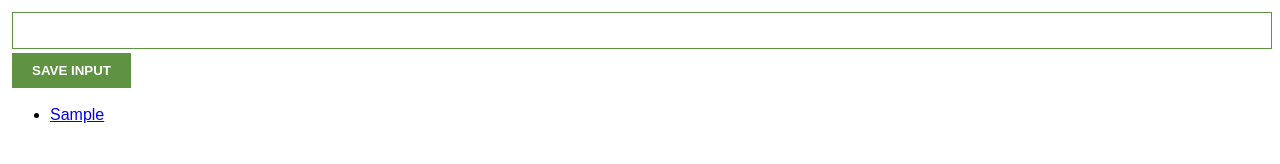
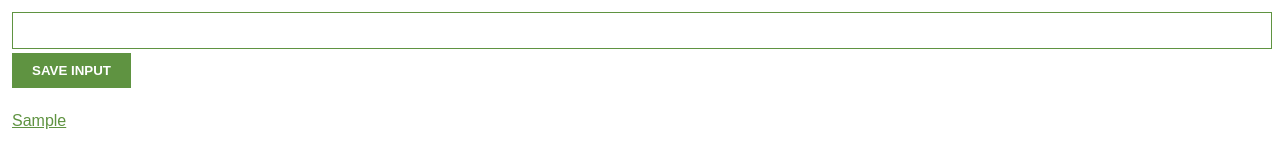
Before and after one commit to njugunamwangi/chrome-extension, a plain HTML site: page index.html in a window 1280 px wide. Both pictures are taken after typing "Sample" into the empty fields and a click on the button "SAVE INPUT". Drawn offline with Linux system fonts and the light colour scheme.

Commit message:
style list items

```diff
--- a/index.css
+++ b/index.css
@@ -20,3 +20,17 @@ button {
     margin: 2px;
     border: none;
 }
+
+ul {
+    margin-top: 20px;
+    list-style: none;
+    padding-left: 0;
+}
+
+li {
+    padding: 2px;
+}
+
+li a {
+    color: #5f9341;
+}
```
